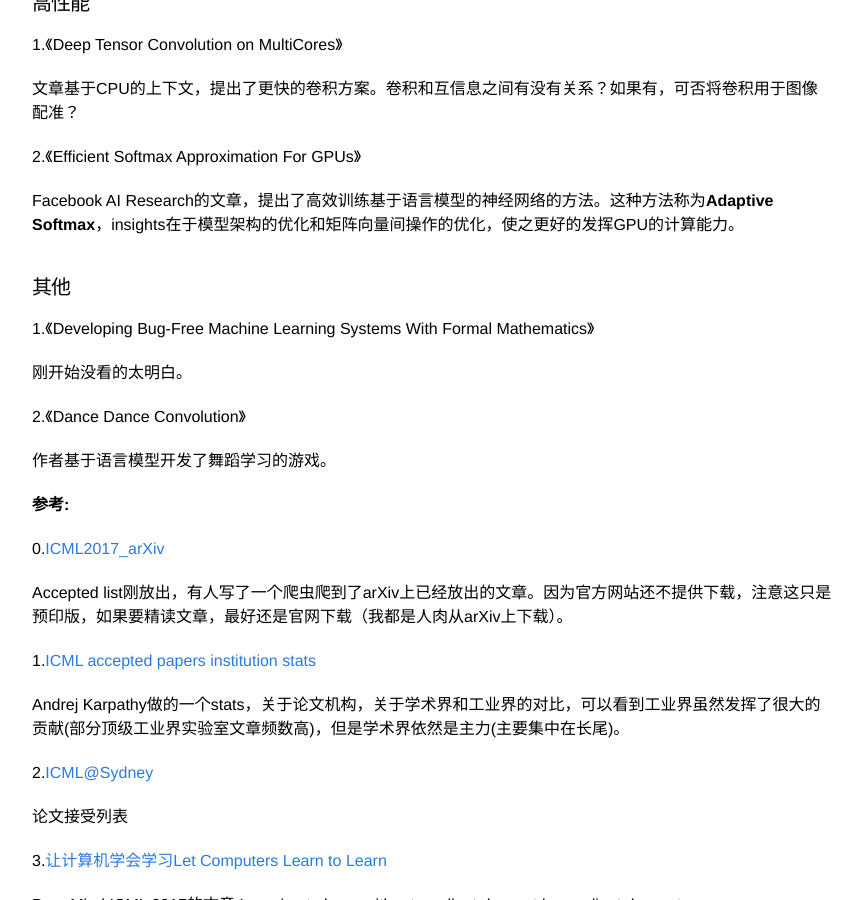
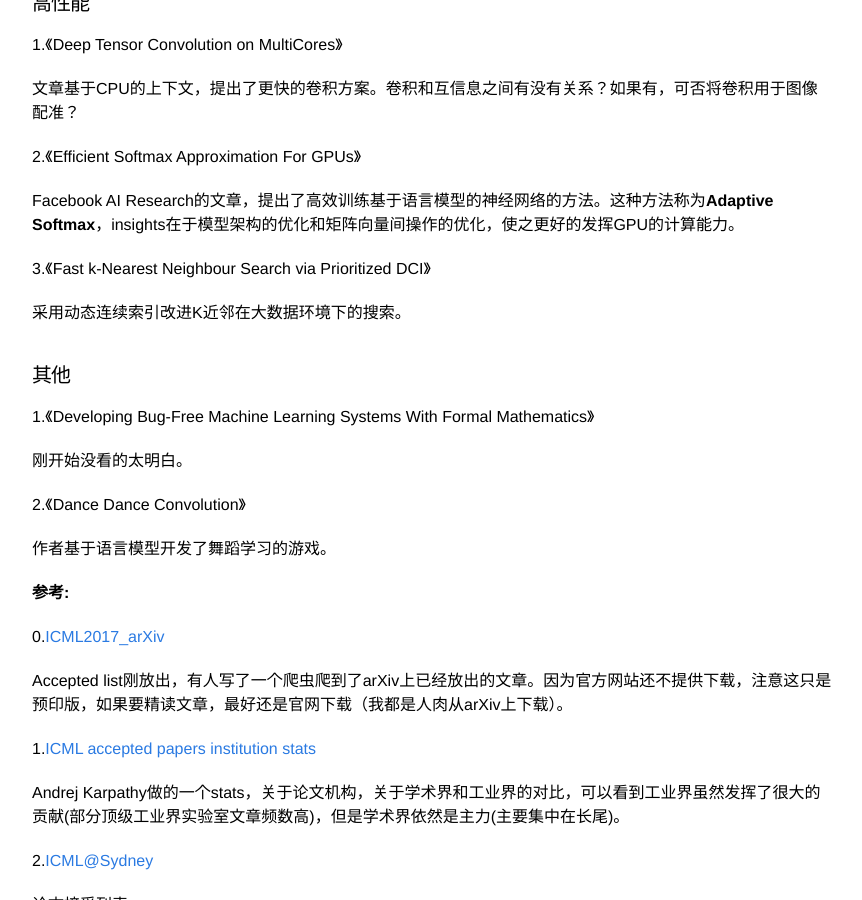
Before and after one commit to zhpmatrix/zhpmatrix.github.io, a Jekyll site: the page built from _posts/2017-05-27-icml-2017-notes.md, in a window 1280 px wide and 900 px high, scrolled down 1763 px. Shown: the whole window, without its empty margins (208-1070 px from the left). Built offline with Jekyll 4.4.1, drawn with Linux system fonts in a browser that asks for light colours; comment, search, counter and statistics services are not loaded.

Commit message:
add k-nearest

```diff
--- a/_posts/2017-05-27-icml-2017-notes.md
+++ b/_posts/2017-05-27-icml-2017-notes.md
@@ -68,6 +68,10 @@ Learning to Learn的又一作品。可以和DeepMind的那篇文章结合看，
 
 Facebook AI Research的文章，提出了高效训练基于语言模型的神经网络的方法。这种方法称为**Adaptive Softmax**，insights在于模型架构的优化和矩阵向量间操作的优化，使之更好的发挥GPU的计算能力。
 
+3.《Fast k-Nearest Neighbour Search via Prioritized DCI》
+
+采用动态连续索引改进K近邻在大数据环境下的搜索。
+
 #### 其他
 
 1.《Developing Bug-Free Machine Learning Systems With Formal Mathematics》
```
